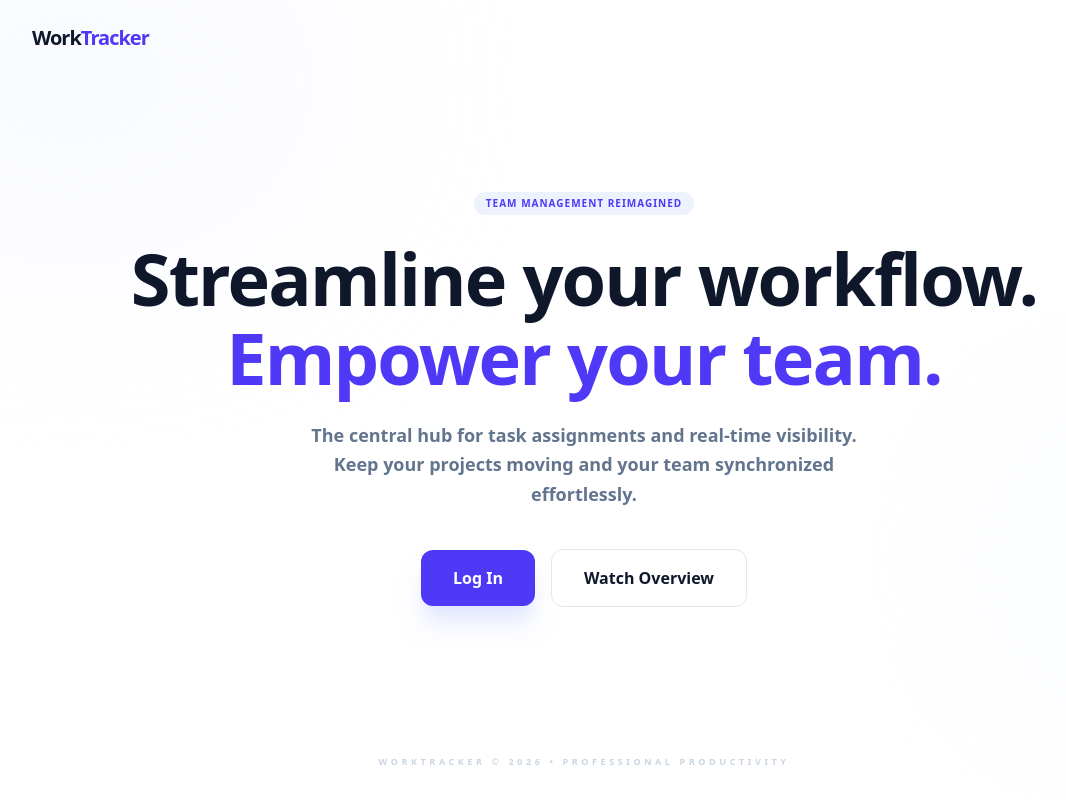
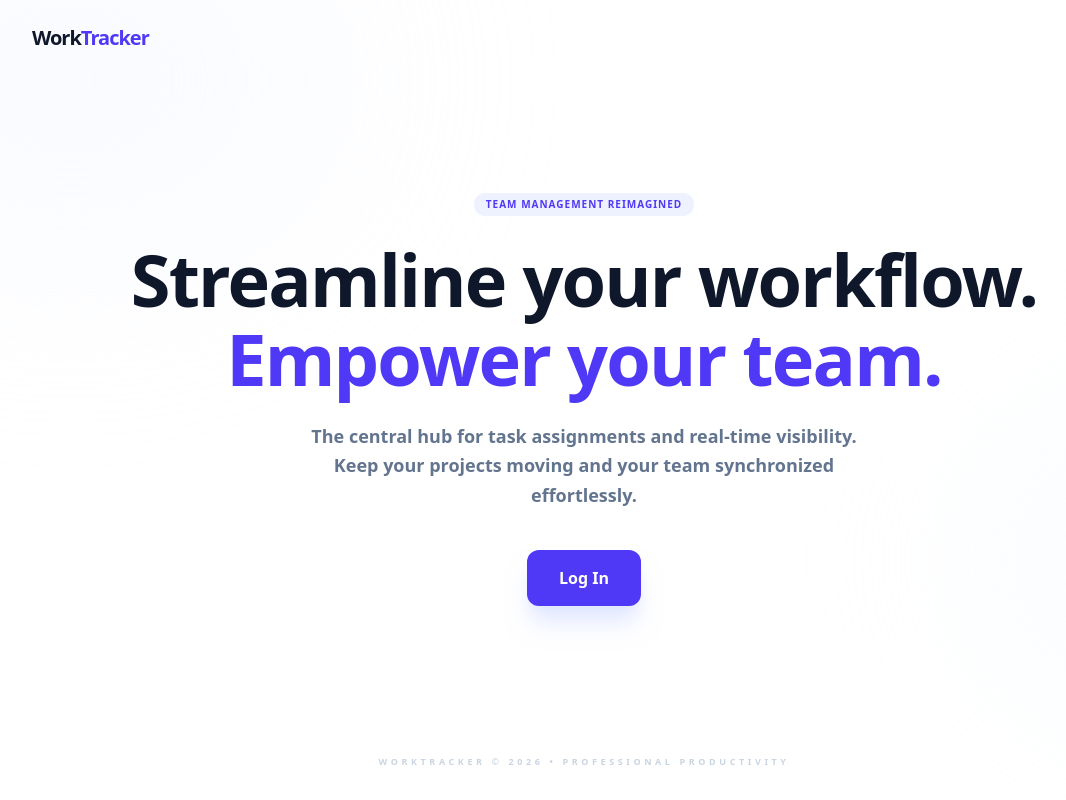
Before and after one commit to efeAky/work-tracker-frontend, a Next.js app: page / in a window 1280 px wide. Shown: the whole page, without its empty margins (56-1122 px from the left). Built offline with nearby package versions, Linux system fonts and the light colour scheme.

Commit message:
feat: remove 'Watch Overview' button from landing page

```diff
--- a/app/page.tsx
+++ b/app/page.tsx
@@ -41,11 +41,6 @@ export default function LandingPage() {
           >
             Log In
           </Link>
-          <button
-            className="w-full sm:w-auto px-8 py-4 bg-white border border-slate-200 text-slate-900 font-black rounded-xl hover:bg-slate-50 transition-all text-sm sm:text-base"
-          >
-            Watch Overview
-          </button>
         </div>
       </section>
 
```
